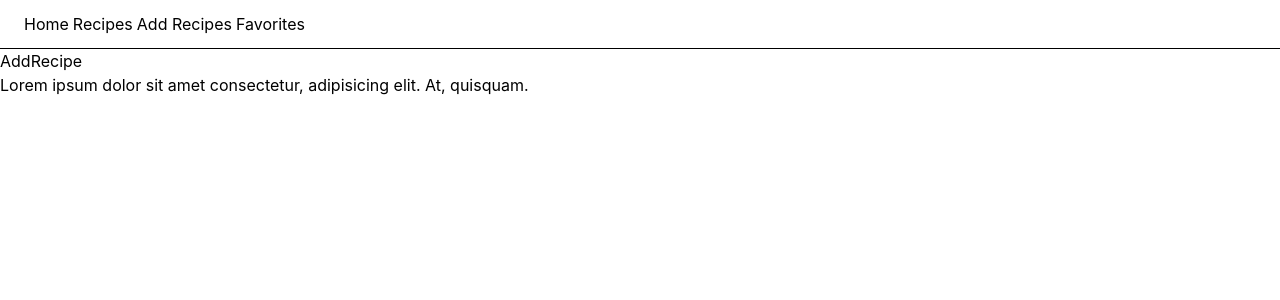
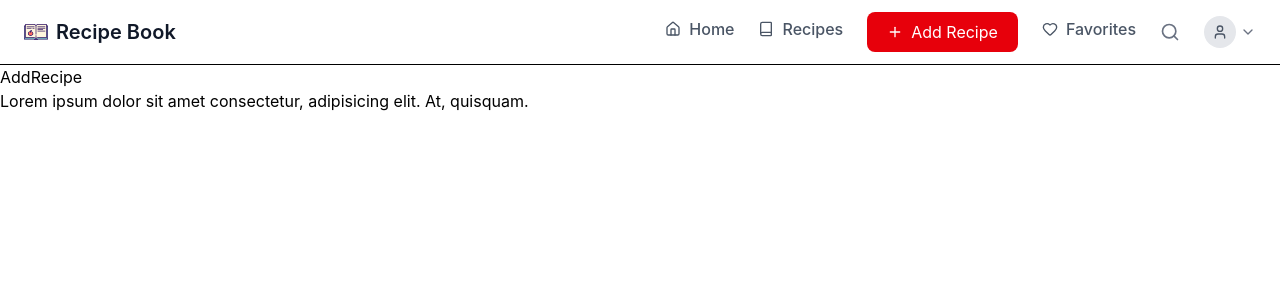
Before and after one commit to SrunTechsean/Interactive-Recipe-Book, a React (Vite) app: page /add in a window 1280 px wide. Shown: the top 300 px of the page. Built offline with nearby package versions, Linux system fonts and the light colour scheme.

Commit message:
navbar-styling

```diff
--- a/package.json
+++ b/package.json
@@ -36,6 +36,7 @@
     "globals": "^17.7.0",
     "postcss": "^8.5.16",
     "tailwindcss": "^4.3.2",
+    "typescript": "^6.0.3",
     "vite": "^8.1.1"
   }
 }
--- a/src/components/Navbar.jsx
+++ b/src/components/Navbar.jsx
@@ -1,21 +1,27 @@
 import { NavLink } from "react-router-dom";
+import { Home, Book, Plus, Heart, Search, User, ChevronDown } from "lucide-react";
+
+const linkClass = ({ isActive }) =>
+  `flex items-center gap-2 font-medium pb-1 border-b-2 whitespace-nowrap ${isActive ? "text-red-600 border-red-600" : "text-gray-600 border-transparent hover:text-red-600"}`;
 
 export default function Navbar() {
   return (
-    <nav className="flex items-center gap-1 border-b bg-background px-6 py-3">
-      <NavLink className="" end to="/">
-        Home
-      </NavLink>
-      <NavLink className="" to="/recipes">
-        Recipes
-      </NavLink>
-      <NavLink className="" to="/add">
-        Add Recipes
-      </NavLink>
-
-      <NavLink className="" to="/favorites">
-        Favorites
-      </NavLink>
-    </nav>
+      <nav className="flex items-center justify-between border-b bg-background px-6 py-3 overflow-x-auto">
+        <div className="flex items-center gap-2 shrink-0">
+          <img src="/recipe-book-icon.svg" className="w-6 h-6" alt="RecipeBook logo" />
+          <span className="text-xl font-semibold text-gray-900 whitespace-nowrap">Recipe Book</span>
+        </div>
+        <div className="flex items-center gap-6 shrink-0">
+          <NavLink to="/" end className={linkClass}><Home className="w-4 h-4" /> Home</NavLink>
+          <NavLink to="/recipes" className={linkClass}><Book className="w-4 h-4" /> Recipes</NavLink>
+          <NavLink to="/add" className="flex items-center gap-2 bg-red-600 text-white px-5 py-2 rounded-lg hover:bg-red-700 whitespace-nowrap"><Plus className="w-4 h-4" /> Add Recipe</NavLink>
+          <NavLink to="/favorites" className={linkClass}><Heart className="w-4 h-4" /> Favorites</NavLink>
+          <Search className="w-5 h-5 text-gray-500 hover:text-gray-900 cursor-pointer" />
+          <div className="flex items-center gap-1 cursor-pointer">
+            <div className="w-8 h-8 rounded-full bg-gray-200 flex items-center justify-center"><User className="w-4 h-4 text-gray-600" /></div>
+            <ChevronDown className="w-4 h-4 text-gray-500" />
+          </div>
+        </div>
+      </nav>
   );
 }
--- a/tsconfig.json
+++ b/tsconfig.json
@@ -15,6 +15,7 @@
     "noUnusedLocals": true,
     "noUnusedParameters": true,
     "noFallthroughCasesInSwitch": true,
+    "ignoreDeprecations": "6.0",
     "baseUrl": ".",
     "paths": {
       "@/*": ["./src/*"]
```
Also changed, not shown: 1 other file (tests, documents, lock files or other folders).
